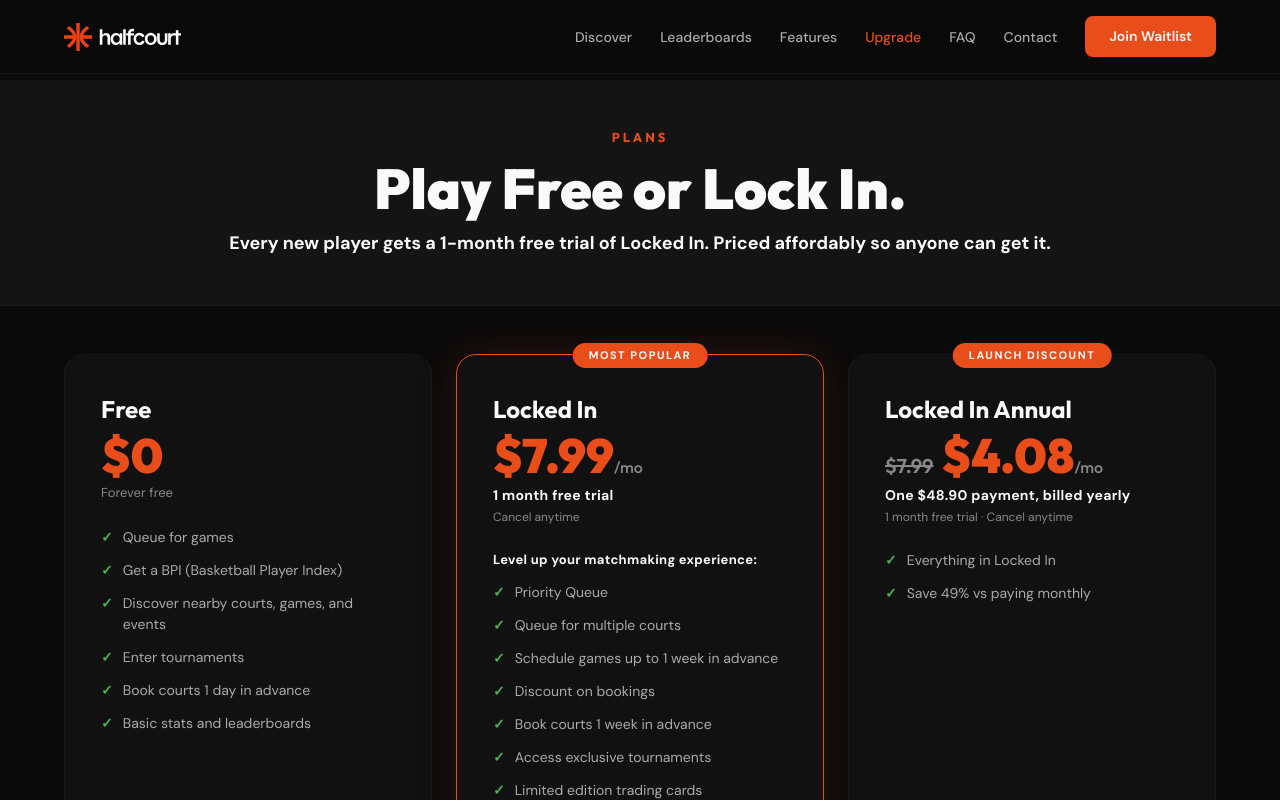
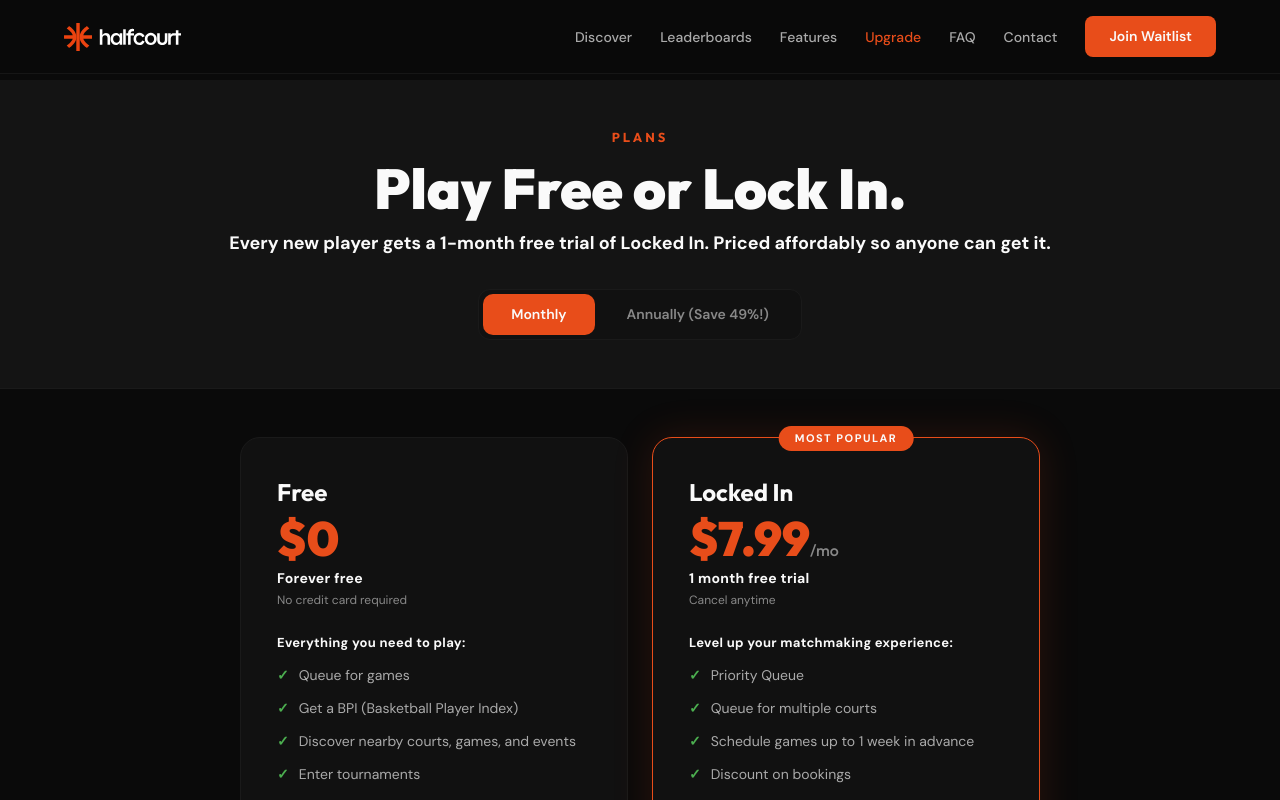
Before and after one commit to Nikyo114/halfcourt-web, a Next.js app: page /plans in a window 1280 px wide. Shown: the top 800 px of the page. Built offline with nearby package versions, Linux system fonts and the light colour scheme.

Commit message:
Update page.tsx

```diff
--- a/src/app/plans/page.tsx
+++ b/src/app/plans/page.tsx
@@ -1,4 +1,5 @@
 "use client";
+import { useState } from "react";
 import Link from "next/link";
 import Nav from "@/components/Nav";
 
@@ -39,6 +40,8 @@
 ];
 
 export default function PlansPage() {
+  const [annual, setAnnual] = useState(false);
+
   const renderVal = (val: boolean | string) => {
     if (val === true) return <span style={{ color: "var(--green-light)", fontWeight: 700 }}>✓</span>;
     if (val === false) return <span style={{ color: "var(--grey-dark)" }}>·</span>;
@@ -54,18 +57,32 @@
           <div style={{ maxWidth: 1200, margin: "0 auto", padding: "0 24px" }}>
             <div style={{ fontSize: 13, fontWeight: 700, letterSpacing: 3, textTransform: "uppercase", color: "var(--orange)", marginBottom: 12, fontFamily: "var(--font-outfit)" }}>Plans</div>
             <h1 style={{ fontFamily: "var(--font-outfit)", fontSize: "clamp(32px,5vw,56px)", fontWeight: 900, lineHeight: 1.05, marginBottom: 12 }}>Play Free or Lock In.</h1>
-            <p style={{ fontSize: 18, color: "var(--white)", fontWeight: 700 }}>Every new player gets a 1-month free trial of Locked In. Priced affordably so anyone can get it.</p>
+            <p style={{ fontSize: 18, color: "var(--white)", fontWeight: 700, marginBottom: 32 }}>Every new player gets a 1-month free trial of Locked In. Priced affordably so anyone can get it.</p>
+
+            {/* Toggle */}
+            <div style={{ display: "flex", justifyContent: "center", gap: 4, background: "var(--dark-card)", border: "1px solid var(--dark-border)", borderRadius: 12, padding: 4, width: "fit-content", margin: "0 auto" }}>
+              {["Monthly", "Annually (Save 49%!)"].map((t, i) => (
+                <button key={t} onClick={() => setAnnual(i === 1)} style={{
+                  padding: "10px 28px", borderRadius: 10, fontSize: 14, fontWeight: 600, border: "none", cursor: "pointer",
+                  fontFamily: "var(--font-dm-sans)", transition: "all 0.2s",
+                  background: annual === (i === 1) ? "var(--orange)" : "transparent",
+                  color: annual === (i === 1) ? "var(--white)" : "var(--grey)",
+                }}>{t}</button>
+              ))}
+            </div>
           </div>
         </div>
 
         <div style={{ maxWidth: 1200, margin: "0 auto", padding: "48px 24px 80px" }}>
           {/* Plan cards */}
-          <div style={{ display: "grid", gridTemplateColumns: "1fr 1fr 1fr", gap: 24, maxWidth: 1160, margin: "0 auto 64px" }} className="plans-grid">
+          <div style={{ display: "grid", gridTemplateColumns: "1fr 1fr", gap: 24, maxWidth: 800, margin: "0 auto 64px" }} className="plans-grid">
             {/* Free */}
             <div style={{ background: "var(--dark-card)", border: "1px solid var(--dark-border)", borderRadius: 20, padding: 36, textAlign: "left", display: "flex", flexDirection: "column" }}>
               <div style={{ fontFamily: "var(--font-outfit)", fontSize: 24, fontWeight: 700, marginBottom: 4 }}>Free</div>
               <div style={{ fontFamily: "var(--font-outfit)", fontSize: 48, fontWeight: 900, color: "var(--orange)", lineHeight: 1 }}>$0</div>
-              <div style={{ fontSize: 13, color: "var(--grey)", marginTop: 4, marginBottom: 24 }}>Forever free</div>
+              <div style={{ fontSize: 14, color: "var(--white)", fontWeight: 800, marginTop: 6, letterSpacing: 0.3 }}>Forever free</div>
+              <div style={{ fontSize: 12, color: "var(--grey)", marginTop: 2, marginBottom: 24 }}>No credit card required</div>
+              <div style={{ fontSize: 13, fontWeight: 700, color: "var(--white)", letterSpacing: 0.3, marginBottom: 12 }}>Everything you need to play:</div>
               <ul style={{ listStyle: "none", display: "flex", flexDirection: "column", gap: 12, marginBottom: 28 }}>
                 {free.map(f => (
                   <li key={f} style={{ fontSize: 14, color: "var(--grey-light)", display: "flex", alignItems: "flex-start", gap: 10 }}>
@@ -82,14 +99,15 @@
 
             {/* Locked In */}
             <div style={{ background: "var(--dark-card)", border: "1px solid var(--orange)", borderRadius: 20, padding: 36, position: "relative", textAlign: "left", boxShadow: "0 0 40px rgba(232,77,26,0.15)", display: "flex", flexDirection: "column" }}>
-              <div style={{ position: "absolute", top: -12, left: "50%", transform: "translateX(-50%)", background: "var(--orange)", color: "var(--white)", fontSize: 11, fontWeight: 700, letterSpacing: 1.5, padding: "4px 16px", borderRadius: 100, whiteSpace: "nowrap" }}>MOST POPULAR</div>
+              <div style={{ position: "absolute", top: -12, left: "50%", transform: "translateX(-50%)", background: "var(--orange)", color: "var(--white)", fontSize: 11, fontWeight: 700, letterSpacing: 1.5, padding: "4px 16px", borderRadius: 100, whiteSpace: "nowrap" }}>{annual ? "LAUNCH DISCOUNT" : "MOST POPULAR"}</div>
               <div style={{ fontFamily: "var(--font-outfit)", fontSize: 24, fontWeight: 700, marginBottom: 4 }}>Locked In</div>
               <div style={{ fontFamily: "var(--font-outfit)", fontSize: 48, fontWeight: 900, color: "var(--orange)", lineHeight: 1 }}>
-                $7.99
+                {annual && <span style={{ fontSize: 20, fontWeight: 600, color: "var(--grey)", textDecoration: "line-through", marginRight: 8 }}>$7.99</span>}
+                {annual ? "$4.08" : "$7.99"}
                 <span style={{ fontSize: 16, fontWeight: 500, color: "var(--grey)" }}>/mo</span>
               </div>
-              <div style={{ fontSize: 14, color: "var(--white)", fontWeight: 800, marginTop: 6, letterSpacing: 0.3 }}>1 month free trial</div>
-              <div style={{ fontSize: 12, color: "var(--grey)", marginTop: 2, marginBottom: 24 }}>Cancel anytime</div>
+              <div style={{ fontSize: 14, color: "var(--white)", fontWeight: 800, marginTop: 6, letterSpacing: 0.3 }}>{annual ? "One $48.90 payment, billed yearly" : "1 month free trial"}</div>
+              <div style={{ fontSize: 12, color: "var(--grey)", marginTop: 2, marginBottom: 24 }}>{annual ? "1 month free trial · Cancel anytime" : "Cancel anytime"}</div>
               <div style={{ fontSize: 13, fontWeight: 700, color: "var(--white)", letterSpacing: 0.3, marginBottom: 12 }}>Level up your matchmaking experience:</div>
               <ul style={{ listStyle: "none", display: "flex", flexDirection: "column", gap: 12, marginBottom: 28 }}>
                 {pro.map(f => (
@@ -103,28 +121,6 @@
               </Link>
             </div>
 
-            {/* Locked In Annual */}
-            <div style={{ background: "var(--dark-card)", border: "1px solid var(--dark-border)", borderRadius: 20, padding: 36, position: "relative", textAlign: "left", display: "flex", flexDirection: "column" }}>
-              <div style={{ position: "absolute", top: -12, left: "50%", transform: "translateX(-50%)", background: "var(--orange)", color: "var(--white)", fontSize: 11, fontWeight: 700, letterSpacing: 1.5, padding: "4px 16px", borderRadius: 100, whiteSpace: "nowrap" }}>LAUNCH DISCOUNT</div>
-              <div style={{ fontFamily: "var(--font-outfit)", fontSize: 24, fontWeight: 700, marginBottom: 4 }}>Locked In Annual</div>
-              <div style={{ fontFamily: "var(--font-outfit)", fontSize: 48, fontWeight: 900, color: "var(--orange)", lineHeight: 1 }}>
-                <span style={{ fontSize: 20, fontWeight: 600, color: "var(--grey)", textDecoration: "line-through", marginRight: 8 }}>$7.99</span>
-                $4.08
-                <span style={{ fontSize: 16, fontWeight: 500, color: "var(--grey)" }}>/mo</span>
-              </div>
-              <div style={{ fontSize: 14, color: "var(--white)", fontWeight: 800, marginTop: 6, letterSpacing: 0.3 }}>One $48.90 payment, billed yearly</div>
-              <div style={{ fontSize: 12, color: "var(--grey)", marginTop: 2, marginBottom: 24 }}>1 month free trial · Cancel anytime</div>
-              <ul style={{ listStyle: "none", display: "flex", flexDirection: "column", gap: 12, marginBottom: 28 }}>
-                {["Everything in Locked In", "Save 49% vs paying monthly"].map(f => (
-                  <li key={f} style={{ fontSize: 14, color: "var(--grey-light)", display: "flex", alignItems: "flex-start", gap: 10 }}>
-                    <span style={{ color: "var(--green-light)", fontWeight: 700, flexShrink: 0 }}>✓</span>{f}
-                  </li>
-                ))}
-              </ul>
-              <Link href="/#waitlist" style={{ marginTop: "auto", display: "block", textAlign: "center", padding: "14px", borderRadius: 10, background: "var(--orange)", border: "none", color: "var(--white)", fontSize: 15, fontWeight: 700, textDecoration: "none", fontFamily: "var(--font-dm-sans)" }}>
-                Start Free Trial
-              </Link>
-            </div>
           </div>
 
           {/* Comparison table */}
@@ -158,7 +154,7 @@
       </main>
 
       <style>{`
-        @media (max-width: 1024px) {
+        @media (max-width: 768px) {
           .plans-grid { grid-template-columns: 1fr !important; max-width: 520px !important; }
         }
       `}</style>
```
